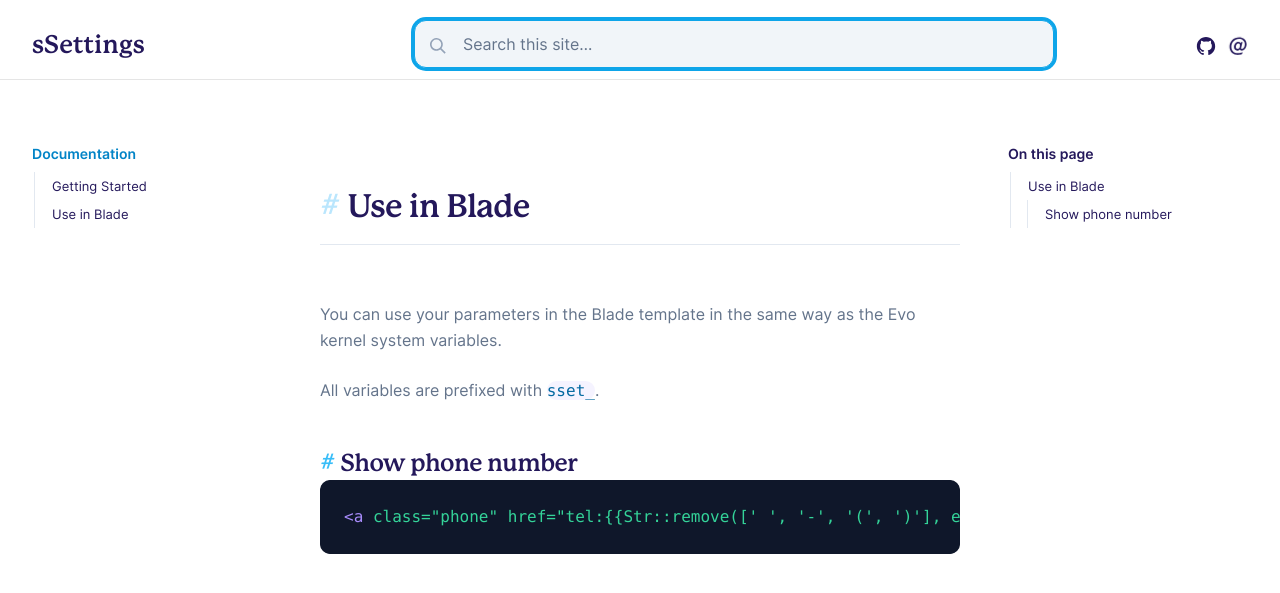
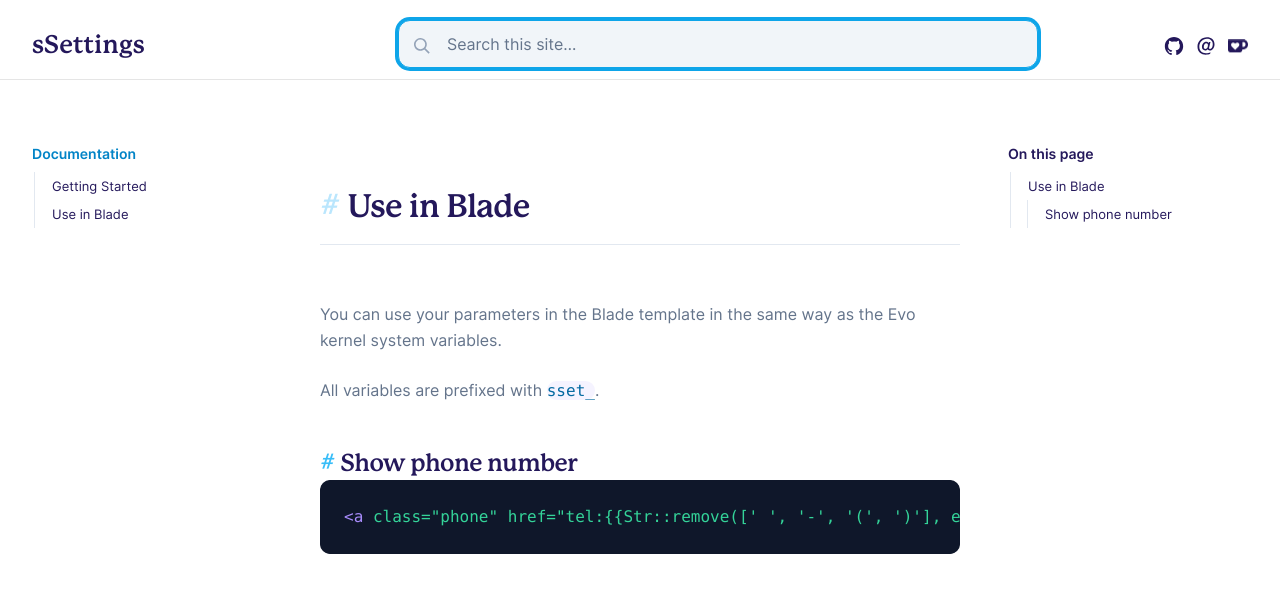
Before and after one commit to Seiger/sSettings, a Jekyll site: the page built from docs/pages/use-in-blade.md, in a window 1280 px wide. Shown: the top 593 px of the page. Built offline with Jekyll 4.4.1, drawn with Linux system fonts in a browser that asks for light colours; some web fonts are replaced.

Commit message:
[FIX] Documentations.

```diff
--- a/docs/_config.yml
+++ b/docs/_config.yml
@@ -42,6 +42,7 @@ repo: https://github.com/Seiger/sSettings
 github_user: seiger
 github_repo: sSettings
 # discord: https://community.discord.com
+ko_fi: seigerkornelyuk
 
 # If you have a logo, put here to include in meta tags
 logo: assets/img/logo.svg
--- a/docs/_includes/social-menu.html
+++ b/docs/_includes/social-menu.html
@@ -30,5 +30,15 @@
             </svg>
         </a>
         {% endif %}
+        {% if site.ko_fi %}
+        <a href="https://ko-fi.com/{{site.ko_fi}}" class="hover:text-sky-700 transition-colors">
+            <span class=sr-only>By Coffee</span>
+            <svg role=img class=icon viewBox="0 0 24 24" style='width: 20px; height: 20px' fill=currentColor>
+                <g buffered-rendering=static>
+                    <path d="M23.881 8.948c-.773-4.085-4.859-4.593-4.859-4.593H.723c-.604 0-.679.798-.679.798s-.082 7.324-.022 11.822c.164 2.424 2.586 2.672 2.586 2.672s8.267-.023 11.966-.049c2.438-.426 2.683-2.566 2.658-3.734 4.352.24 7.422-2.831 6.649-6.916zm-11.062 3.511c-1.246 1.453-4.011 3.976-4.011 3.976s-.121.119-.31.023c-.076-.057-.108-.09-.108-.09-.443-.441-3.368-3.049-4.034-3.954-.709-.965-1.041-2.7-.091-3.71.951-1.01 3.005-1.086 4.363.407 0 0 1.565-1.782 3.468-.963 1.904.82 1.832 3.011.723 4.311zm6.173.478c-.928.116-1.682.028-1.682.028V7.284h1.77s1.971.551 1.971 2.638c0 1.913-.985 2.667-2.059 3.015z"/>
+                </g>
+            </svg>
+        </a>
+        {% endif %}
     </div>
 </nav>
```
